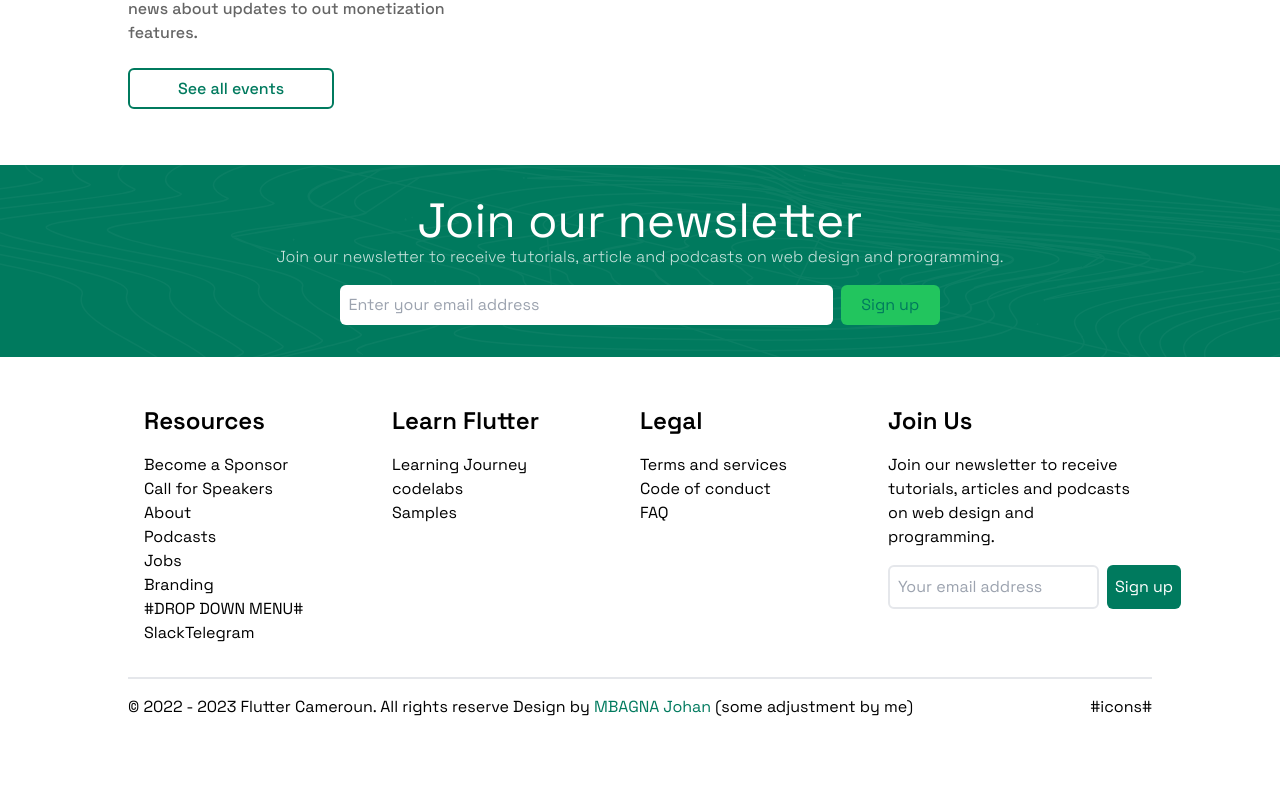
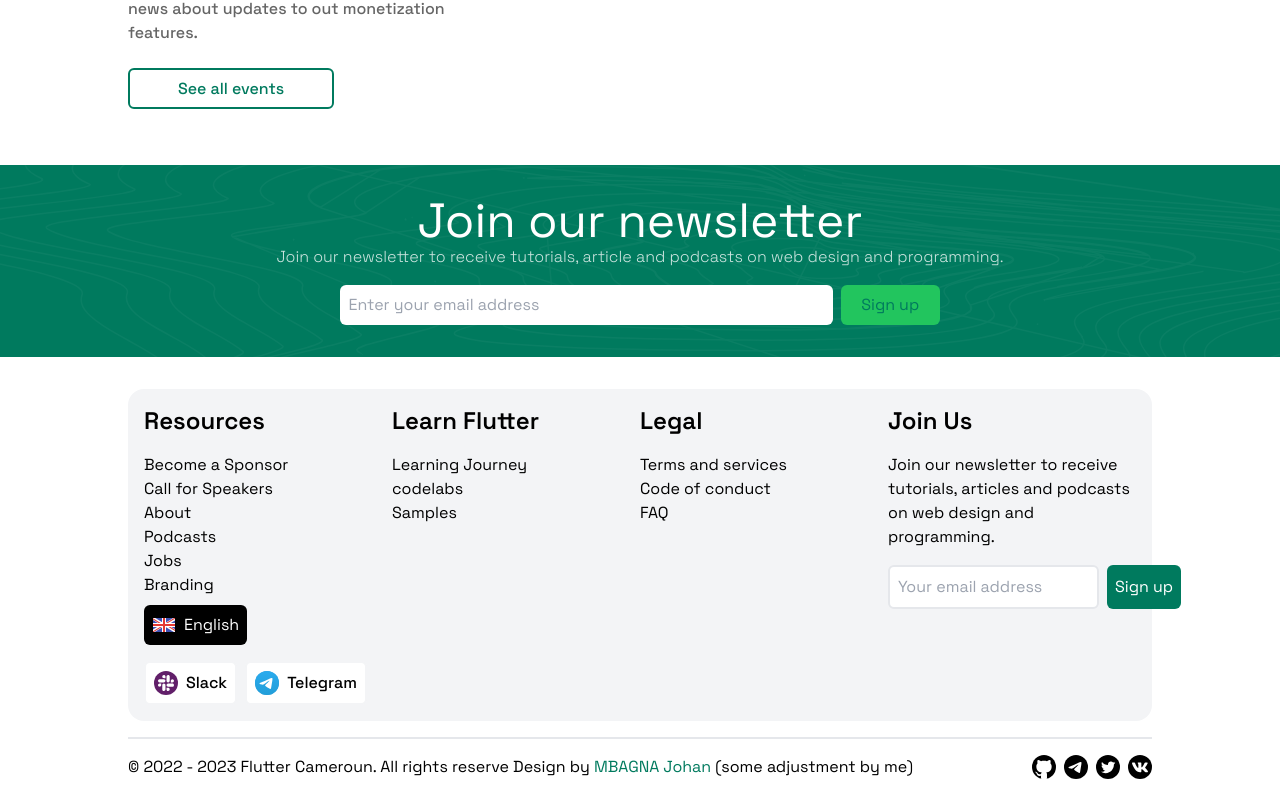
Before and after one commit to octopse/flutter-website-cmr, a Next.js app: page / in a window 1280 px wide. Shown: the part 2930-3732 px from the top of the page. Before the commit the page ends 3649 px from the top, so only its background shows below. Built offline with nearby package versions, Linux system fonts and the light colour scheme.

Commit message:
Update: Footer styled

```diff
--- a/components/Footer.jsx
+++ b/components/Footer.jsx
@@ -1,10 +1,18 @@
+import Image from 'next/image'
 
+import imgFooter1 from '../public/images/12.svg'
+import imgFooter2 from '../public/images/25.svg'
+import imgFooter3 from '../public/images/27.svg'
+import imgFooter4 from '../public/images/10.svg'
+import imgFooter5 from '../public/images/26.svg'
+import imgFooter6 from '../public/images/28.svg'
+import imgFooter7 from '../public/images/30.svg'
 
 
 function Footer(){
     return(
         <footer className="w-4/5 mx-auto mt-8">
-            <div className="flex justify-between p-4">
+            <div className="flex justify-between p-4 bg-gray-100 rounded-2xl">
                 <div className="w-1/4">
                     <h3 className="text-2xl font-semibold mb-4">Resources</h3>
                     <p>Become a Sponsor</p>
@@ -13,10 +21,16 @@ function Footer(){
                     <p>Podcasts</p>
                     <p>Jobs</p>
                     <p>Branding</p>
-                    <p>#DROP DOWN MENU#</p>
-                    <div>
-                        <span>Slack</span>
-                        <span>Telegram</span>
+                    <div className="bg-black flex space-x-2 rounded-md p-2 mt-2 w-fit cursor-pointer"><img src={imgFooter1.src} className="w-auto h-6" /><span className="text-white"> English</span></div>
+                    <div className="flex space-x-2 mt-4">
+                       <div className="flex items-center font-medium space-x-2 bg-white w-fit p-2 rounded-md cursor-pointer border-2 border-gray-100 hover:border-black">
+                            <Image src={imgFooter2} />
+                            <span className="">Slack</span>
+                        </div>
+                        <div className="flex items-center font-medium space-x-2 bg-white w-fit p-2 rounded-md cursor-pointer border-2 border-gray-100 hover:border-black">
+                            <Image src={imgFooter3} />
+                            <span>Telegram</span>
+                        </div>
                     </div>
                 </div>
                 <div className="w-1/4">
@@ -41,11 +55,16 @@ function Footer(){
                 </div>
             </div>
             <hr className="mt-4 w-full border border-gray-200" />
-            <div className="mt-4 flex justify-between">
+            <div className="mt-4 flex justify-between mb-4">
                 <p>&copy; 2022 - 2023 Flutter Cameroun. All rights reserve Design by
                     <a href="#" className="text-brand"> MBAGNA Johan</a> (some adjustment by me)
                 </p>
-                <p>#icons#</p>
+                <div className='space-x-2'>
+                    <a href="#"><Image src={imgFooter4}/></a>
+                    <a href="#"><Image src={imgFooter5}/></a>
+                    <a href="#"><Image src={imgFooter6}/></a>
+                    <a href="#"><Image src={imgFooter7}/></a>
+                </div>
             </div>
         </footer>
     )
```
